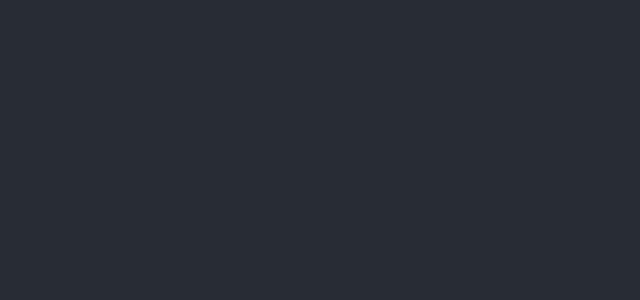
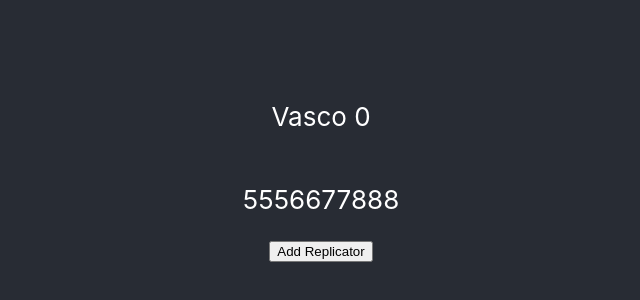
Before and after one commit to vascocsilva/replicators, a React (Create React App) app: page / in a window 1280 px wide. Shown: the part 180-480 px from the top of the page, without its empty margins (319-959 px from the left). Built offline with nearby package versions, Linux system fonts and the light colour scheme.

Commit message:
Add logic of adding/removing replicators

```diff
--- a/src/App.js
+++ b/src/App.js
@@ -1,12 +1,62 @@
-import React from 'react';
-import logo from './logo.svg';
+import React, { useState } from 'react';
 import './App.css';
 
-function App() {
+const App = () => {
+  const [count, setCount] = useState(0)
+  const [replicators, setReplicators] = useState([5, 5, 5, 6, 6, 7, 7, 8, 8, 8])
+  const [addedReplicators, setAddedReplicators] = useState([])
+  const [removeReplicators, setRemovedReplicators] = useState([])
+
+  const test = () => {
+    return 'Vasco'
+  }
+
+  const handleClick = () => {
+    setCount(count + 1)
+  }
+
+  const handleAddReplicator = () => {
+    if (replicators.length > 0) {
+      const index = Math.floor(Math.random() * replicators.length)
+
+      addedReplicators.push(replicators[index])
+      setAddedReplicators([...addedReplicators])
+      replicators.splice(index, 1)
+      setReplicators(replicators)
+    } else {
+      setReplicators([...replicators, ...removeReplicators])
+      setRemovedReplicators([])
+    }
+  }
+
+  const handleRemoveReplicator = (index) => {
+    setRemovedReplicators([...removeReplicators, addedReplicators[index]])
+    addedReplicators.splice(index, 1)
+    setAddedReplicators(addedReplicators)
+  }
+
+  const renderAddedReplicators = () => {
+    return addedReplicators.map((item, index) => {
+      return (
+        <button
+          key={index}
+          onClick={() => handleRemoveReplicator(index)}
+        >
+          { item }
+        </button>
+      )
+    })
+  }
+
+
   return (
     <div className="App">
       <header className="App-header">
-
+        <p onClick={handleClick}>{ test() } { count }</p>
+        <p>{ replicators }</p>
+        <button onClick={handleAddReplicator}>Add Replicator</button>
+        <p>{ renderAddedReplicators() }</p>
+        <p>{ removeReplicators }</p>
       </header>
     </div>
   );
```
